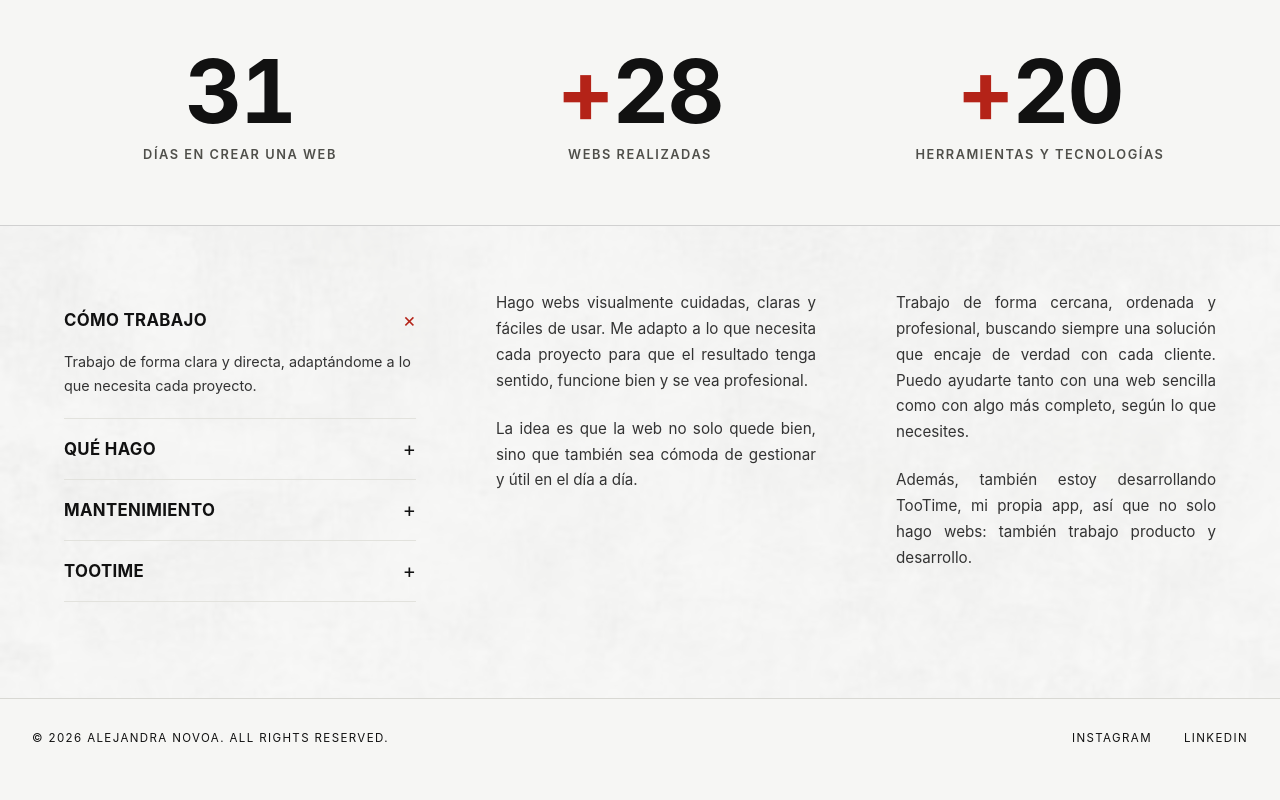
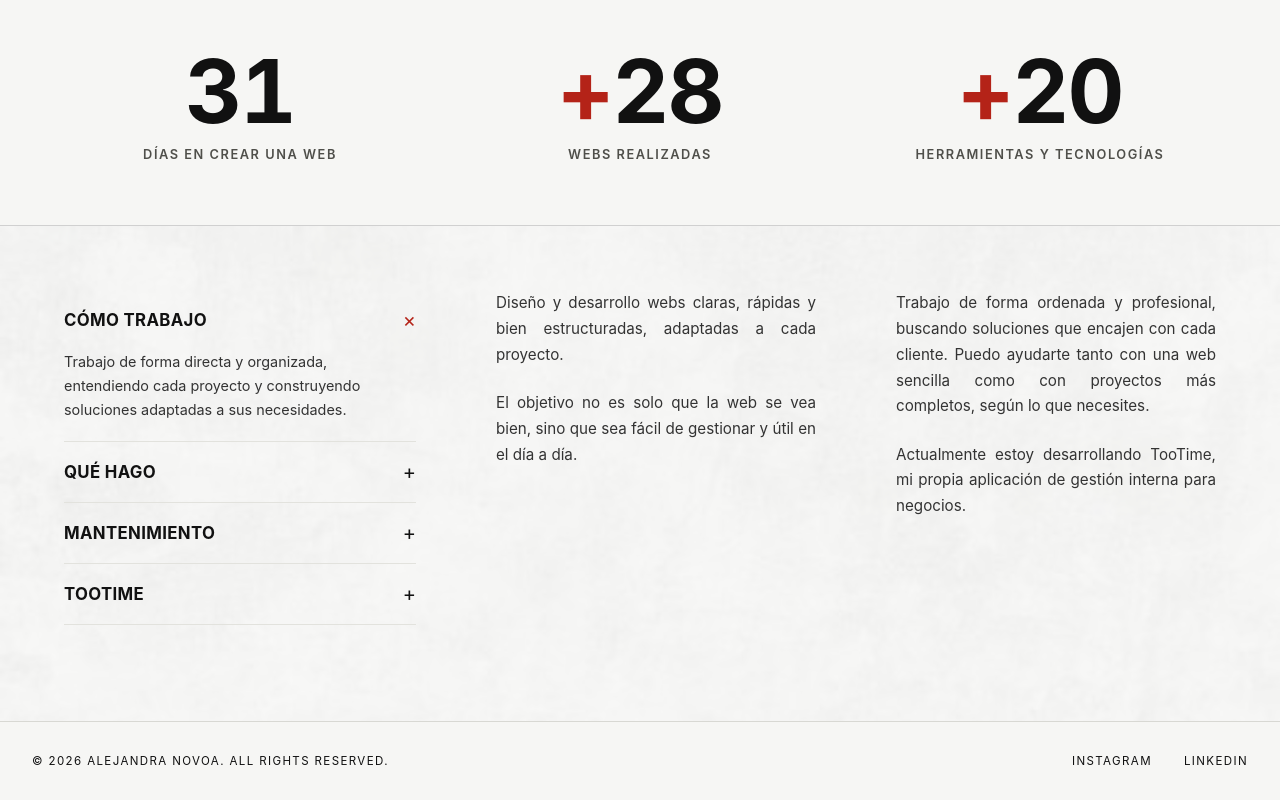
Before and after one commit to AlejandraRNovoa/portfolio, a React (Vite) app: page /quien-soy in a window 1280 px wide. Shown: the part 474-1274 px from the top of the page. Before the commit the page ends 1251 px from the top, so only its background shows below. Built offline with nearby package versions, Linux system fonts and the light colour scheme.

Commit message:
Mejora textos sección Sobre mí – versión más clara, profesional y alineada con tono agencia. Optimización de estructura y reducción de redundancias

```diff
--- a/src/pages/Home.jsx
+++ b/src/pages/Home.jsx
@@ -243,27 +243,27 @@ export default function Home() {
           <article className="service-card">
             <span className="service-number">01</span>
             <h3>Web</h3>
-            <p>Diseño webs claras, rápidas y fáciles de usar, adaptadas a lo que necesita cada negocio.</p>
+            <p>Diseño y desarrollo de páginas web claras, rápidas y bien estructuradas, adaptadas a las necesidades de cada negocio.</p>
           </article>
 
           <article className="service-card">
             <span className="service-number">02</span>
             <h3>Contenido</h3>
-            <p>Creación de contenido visual y digital para dar presencia real a tu marca.</p>
+            <p>Creación de contenido visual y digital alineado con la identidad de cada proyecto.</p>
           </article>
 
           <article className="service-card">
             <span className="service-number">03</span>
             <h3>Digital</h3>
-            <p>Presencia online cuidada, coherente y adaptada a cada proyecto.</p>
+            <p>Desarrollo de presencia online coherente, cuidada y adaptada a cada proyecto.</p>
           </article>
         </div>
       </section>
 
       <section className="portfolio-intro" id="proyectos">
         <div className="portfolio-intro-inner">
-          <span className="portfolio-label">PORTFOLIO</span>
-          <h2 className="portfolio-title">Proyectos</h2>
+          <h2 className="portfolio-title">PROYECTOS:</h2>
+           <span className="portfolio-label">ÚLTIMOS TRABAJOS EN DESARROLLO:</span>
 
           <div className="projects-grid" ref={gridRef}>
             <a href="https://autocaravanaspm.com/" target="_blank" rel="noopener noreferrer" style={{ textDecoration: 'none', cursor: 'pointer' }}>
--- a/src/pages/QuienSoy.jsx
+++ b/src/pages/QuienSoy.jsx
@@ -7,19 +7,19 @@ import nube from '../assets/nube.png'
 const accordionItems = [
   {
     title: 'Cómo trabajo',
-    body: 'Trabajo de forma clara y directa, adaptándome a lo que necesita cada proyecto.',
+    body: 'Trabajo de forma directa y organizada, entendiendo cada proyecto y construyendo soluciones adaptadas a sus necesidades.',
   },
   {
     title: 'Qué hago',
-    body: 'Diseño y desarrollo webs visuales, funcionales y fáciles de manejar.',
+    body: 'Diseño y desarrollo páginas web funcionales, visuales y fáciles de gestionar.',
   },
   {
     title: 'Mantenimiento',
-    body: 'Si lo necesitas, la web puede quedar preparada para que la gestiones tú o contar con soporte después.',
+    body: 'Soporte y mantenimiento para asegurar que cada web funcione correctamente en el tiempo.',
   },
   {
     title: 'TooTime',
-    body: 'Además de hacer webs, estoy desarrollando TooTime, mi propia aplicación.',
+    body: 'Actualmente desarrollo TooTime, mi propia aplicación orientada a la gestión de equipos y turnos de trabajo.',
   },
 ]
 
@@ -166,26 +166,26 @@ export default function QuienSoy() {
 
           <div className="qs-col-text">
             <p>
-              Hago webs visualmente cuidadas, claras y fáciles de usar. Me
-              adapto a lo que necesita cada proyecto para que el resultado
-              tenga sentido, funcione bien y se vea profesional.
+              Diseño y desarrollo webs claras, rápidas y bien estructuradas,
+              adaptadas a cada proyecto.
             </p>
             <p>
-              La idea es que la web no solo quede bien, sino que también sea
-              cómoda de gestionar y útil en el día a día.
+              El objetivo no es solo que la
+              web se vea bien, sino que sea fácil de gestionar y útil en el día a día.
             </p>
           </div>
 
           <div className="qs-col-text">
             <p>
-              Trabajo de forma cercana, ordenada y profesional, buscando
-              siempre una solución que encaje de verdad con cada cliente.
-              Puedo ayudarte tanto con una web sencilla como con algo más
-              completo, según lo que necesites.
+              Trabajo de forma ordenada y profesional,
+              buscando soluciones que encajen con cada cliente.
+
+              Puedo ayudarte tanto con una web sencilla como con
+              proyectos más completos, según lo que necesites.
             </p>
             <p>
-              Además, también estoy desarrollando TooTime, mi propia app, así
-              que no solo hago webs: también trabajo producto y desarrollo.
+              Actualmente estoy desarrollando TooTime, mi propia aplicación
+              de gestión interna para negocios.
             </p>
           </div>
         </div>
```
